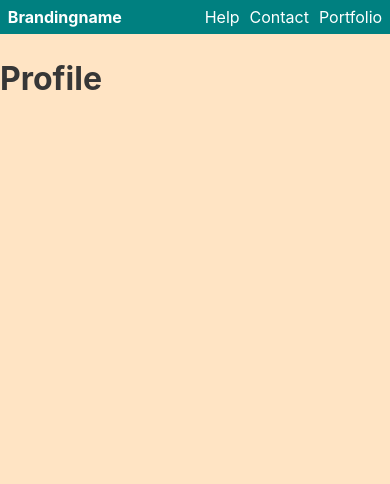
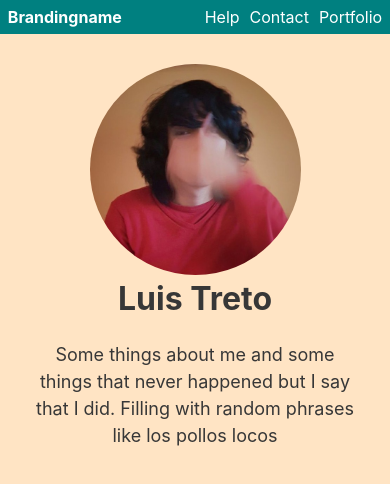
Before and after one commit to tretolin/HBD, a Vue app: page / in a window 390 px wide. Shown: the top 484 px of the page. Built offline with nearby package versions, Linux system fonts and the light colour scheme.

Commit message:
Profile section responsive

```diff
--- a/src/components/Profile/Profile.vue
+++ b/src/components/Profile/Profile.vue
@@ -1,3 +1,52 @@
+<script setup>
+import { ref } from "vue";
+
+const name = ref("Luis Treto");
+const description = ref(`Some things about me and some things
+that never happened but I say
+that I did. Filling with random phrases like los pollos locos`);
+</script>
 <template>
-    <h1>Profile</h1>
+    <div class="profile-presentation">
+        <div class="profile-pic rounded">
+            <img src="../../assets/profile.png" alt="" />
+        </div>
+        <h1 class="profile-name no-margin">{{ name }}</h1>
+        <p class="text-center size-regular">
+            {{ description }}
+        </p>
+    </div>
 </template>
+<style>
+.profile-presentation {
+    margin: 30px;
+    display: flex;
+    flex-direction: column;
+    justify-content: center;
+    align-items: center;
+    div,
+    h2 {
+        border: 1px solid blaredck;
+    }
+
+    .profile-pic {
+        display: flex;
+        width: 25vh;
+        height: 25vh;
+    }
+
+    @media(min-width:800px) {
+        flex-direction: row;
+        flex-wrap: wrap;
+        justify-content: center;
+
+        .profile-pic {
+            width: 25vh;
+            height: 25vh;
+        }
+
+        .profile-name { font-size: 10vw }
+    }
+}
+
+</style>
--- a/src/style.css
+++ b/src/style.css
@@ -17,3 +17,7 @@
   border-radius: 50%;
   overflow: hidden;
 }
+.no-margin {margin: 0}
+.text-center { text-align: center }
+.size-regular { font-size: 18px }
+.size-medium { font-size: 24px }
```
